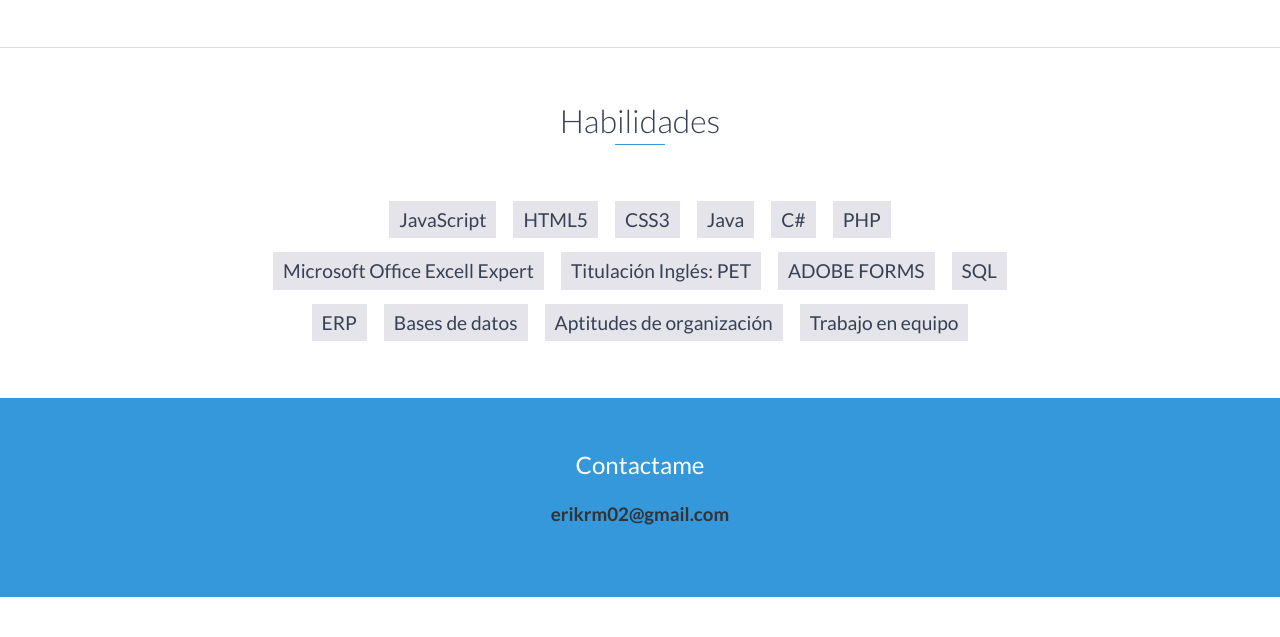
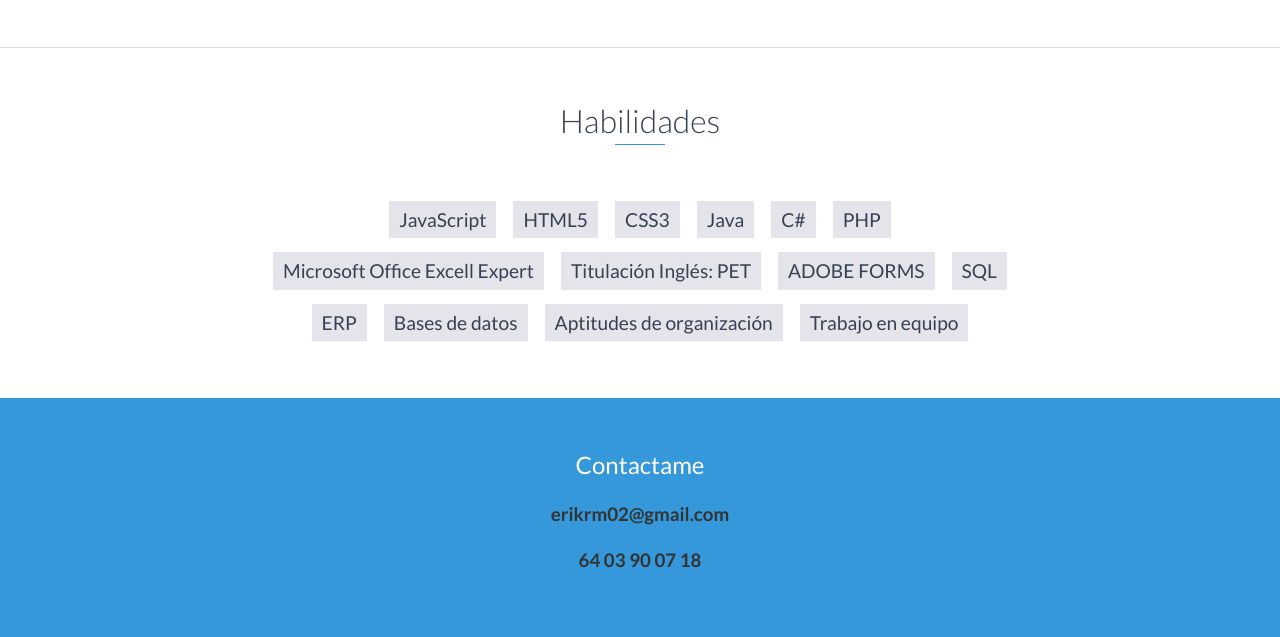
Before and after one commit to Erik-Ruiz/PaginaWeb_CV, a website: page index.html in a window 1280 px wide. Shown: the part 2112-2749 px from the top of the page. Drawn offline with nearby package versions, Linux system fonts and the light colour scheme.

Commit message:
Añadir el num de telefono en los contactos

```diff
--- a/index.html
+++ b/index.html
@@ -213,6 +213,7 @@
     <div id="contact">
         <h2>Contactame</h2>
         <h3>erikrm02@gmail.com</h3>
+        <h3>64 03 90 07 18</h3>
 
         <!-- End #contact-form -->
     </div>
```
